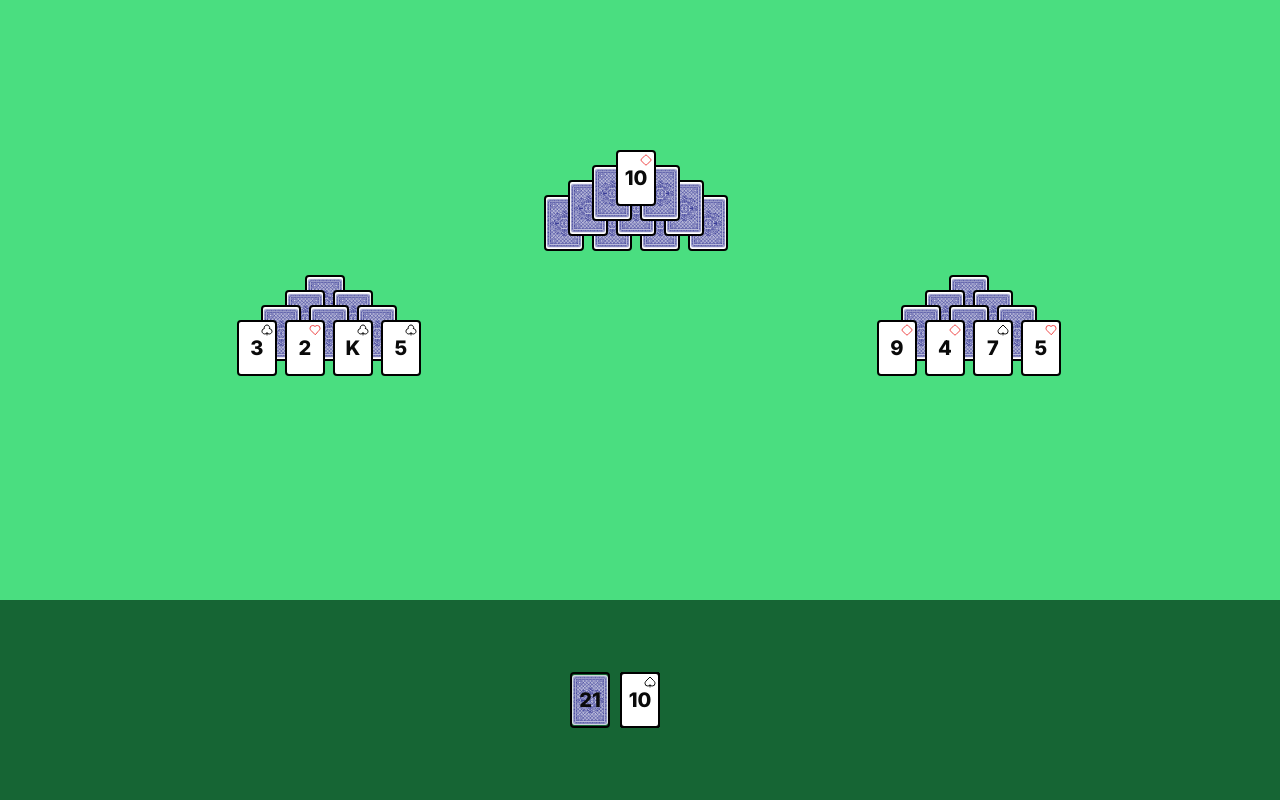
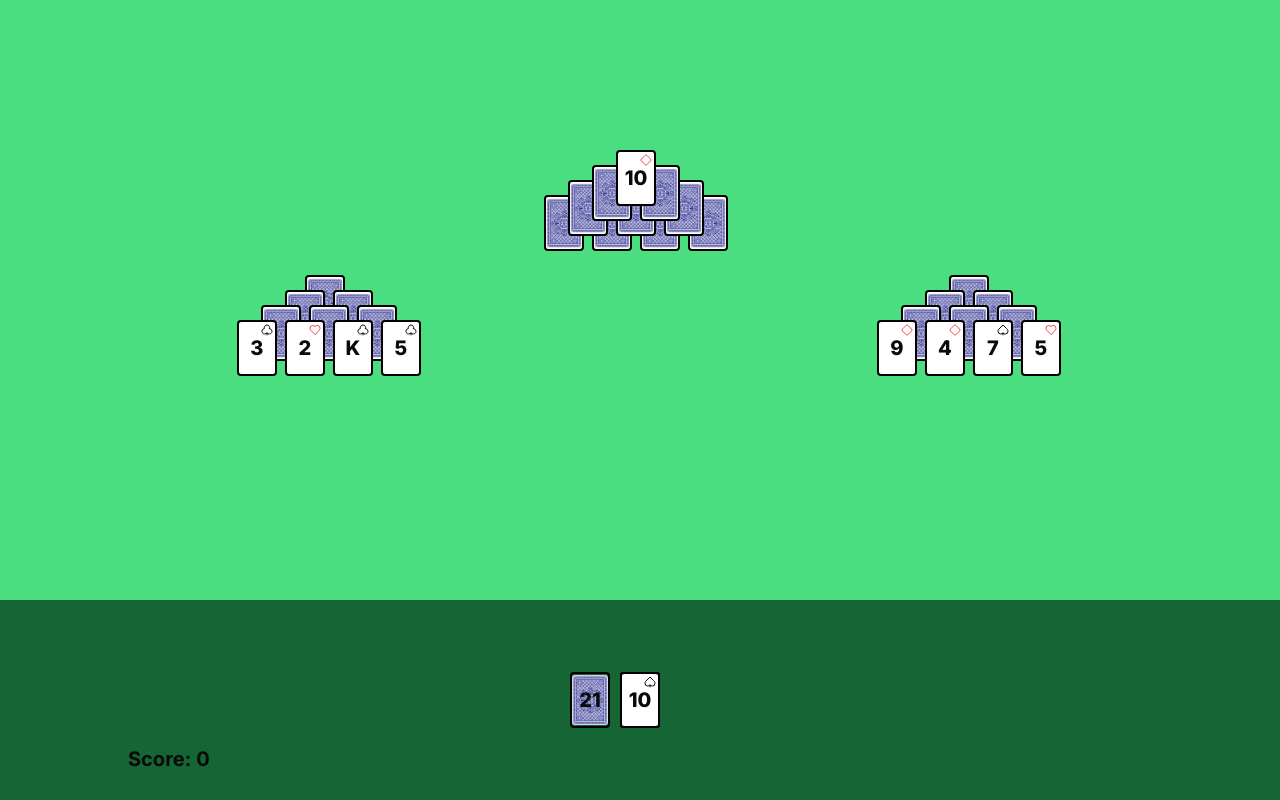
Before and after one commit to mirza-z/golf-solitaire, a Next.js app: page /solo in a window 1280 px wide. Built offline with nearby package versions, Linux system fonts and the light colour scheme.

Commit message:
added score system

```diff
--- a/app/(igraj-sam)/solo/_components/level-1.tsx
+++ b/app/(igraj-sam)/solo/_components/level-1.tsx
@@ -18,6 +18,8 @@ export const Level1 = ({
     const [ lvl1, setLvl ] = useState(updateLvl);
     const [ karteNaTabli, setKarteNaTabli] = useState(spil.slice(30,52));
     const [ trenutnaKartaNaTabli, setTrenutnaKartaNaTabli] = useState(karteNaTabli[karteNaTabli.length-1].value);
+    const [ score, setScore ] = useState(0);
+    const [ combo, setCombo ] = useState(1);
 
     useEffect(() => {
 
@@ -39,8 +41,8 @@ export const Level1 = ({
         setKarteNaTabli(trenutniSpil);
 
         setTrenutnaKartaNaTabli(karteNaTabli[karteNaTabli.length-1].value);
-        console.log(trenutnaKartaNaTabli);
-
+        setScore(score + combo*4400);
+        setCombo(combo+1);
 
         updateLvl[id].hidden = true;
         if(id===0){
@@ -164,9 +166,8 @@ export const Level1 = ({
 
     const handleKarteNaTabli = (trenutneKarte: Karta[]) =>{
         setKarteNaTabli(trenutneKarte);
-
+        setCombo(1);
         setTrenutnaKartaNaTabli(karteNaTabli[karteNaTabli.length-1].value);
-        console.log(trenutnaKartaNaTabli);
     }
 
     return(
@@ -180,7 +181,7 @@ export const Level1 = ({
                 )
               }
             </div>
-            <Tabla karte={karteNaTabli} handleKarteNaTabli={handleKarteNaTabli}/>
+            <Tabla karte={karteNaTabli} handleKarteNaTabli={handleKarteNaTabli} score={score}/>
         </div>
     )
 }
--- a/app/(igraj-sam)/solo/_components/tabla.tsx
+++ b/app/(igraj-sam)/solo/_components/tabla.tsx
@@ -7,11 +7,13 @@ import { useState } from "react";
 interface TablaProps{
     karte: Karta[];
     handleKarteNaTabli: (karta: Karta[])=>void;
+    score: number;
 }
 
 export const Tabla = ({
     karte,
-    handleKarteNaTabli
+    handleKarteNaTabli,
+    score
 }:TablaProps) =>{
 
     const [ num, setNum ] = useState(1);
@@ -35,6 +37,9 @@ export const Tabla = ({
                     ))
 
                 }
+            <div className="absolute top-[93%] left-[10%] text-[20px] font-bold">
+                <h1>Score: {score}</h1>
+            </div>
         </div>
     )
 
```
